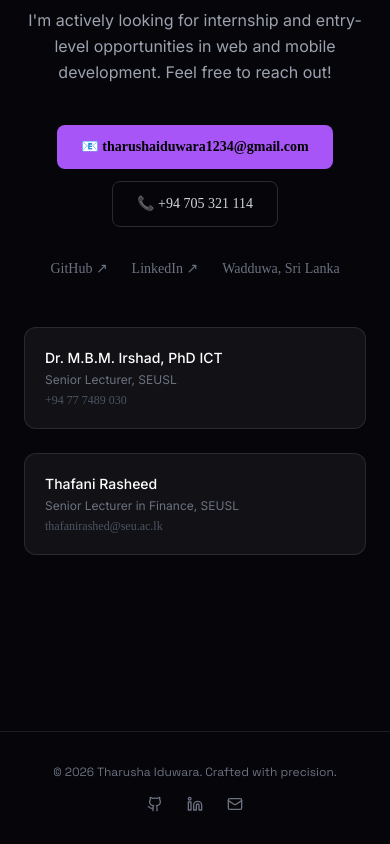
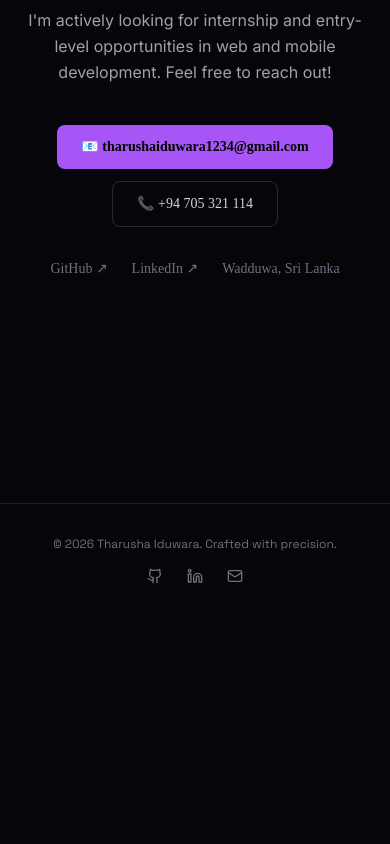
Before and after one commit to tharushainduwara/portfolio, a React (Vite) app: page / in a window 390 px wide. Shown: the part 8192-9036 px from the top of the page. After the commit the page ends 8808 px from the top, so only its background shows below. Built offline with nearby package versions, Linux system fonts and the light colour scheme.

Commit message:
Changes in contactpage

```diff
--- a/src/pages/Contact.jsx
+++ b/src/pages/Contact.jsx
@@ -48,20 +48,6 @@ const Contact = () => {
             <a href="https://linkedin.com/in/tharusha-iduwara" target="_blank" className="text-gray-500 hover:text-purple-400 transition text-sm font-['Space_Mono']">LinkedIn ↗</a>
             <span className="text-gray-500 text-sm font-['Space_Mono']">Wadduwa, Sri Lanka</span>
           </div>
-
-          {/* References */}
-          <div className="grid md:grid-cols-2 gap-6 text-left">
-            <div className="bg-white/5 border border-white/10 rounded-xl p-5">
-              <div className="font-medium text-white text-sm mb-1">Dr. M.B.M. Irshad, PhD ICT</div>
-              <div className="text-xs text-gray-500 mb-1">Senior Lecturer, SEUSL</div>
-              <div className="text-xs text-gray-600 font-['Space_Mono']">+94 77 7489 030</div>
-            </div>
-            <div className="bg-white/5 border border-white/10 rounded-xl p-5">
-              <div className="font-medium text-white text-sm mb-1">Thafani Rasheed</div>
-              <div className="text-xs text-gray-500 mb-1">Senior Lecturer in Finance, SEUSL</div>
-              <div className="text-xs text-gray-600 font-['Space_Mono']">thafanirashed@seu.ac.lk</div>
-            </div>
-          </div>
         </div>
       </div>
     </section>
```
